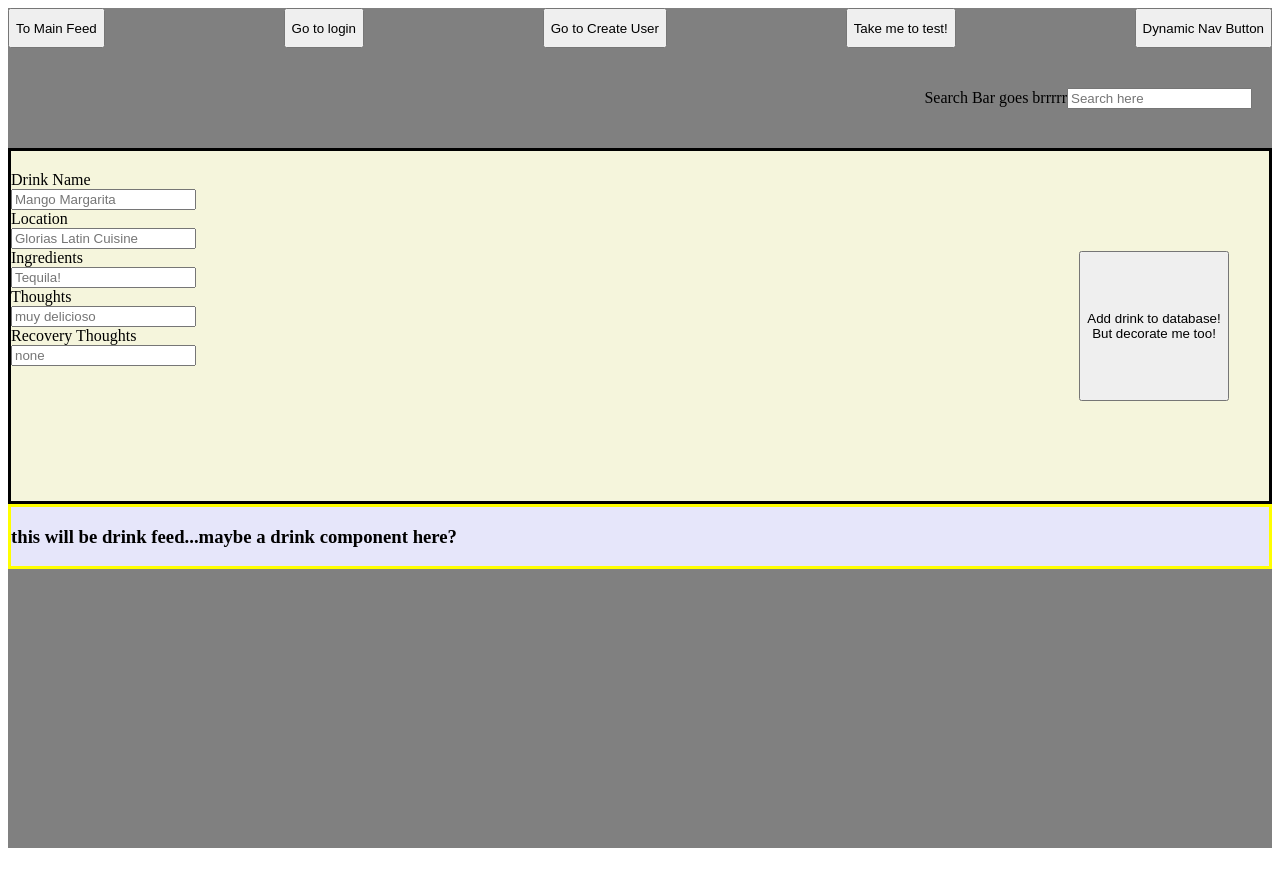
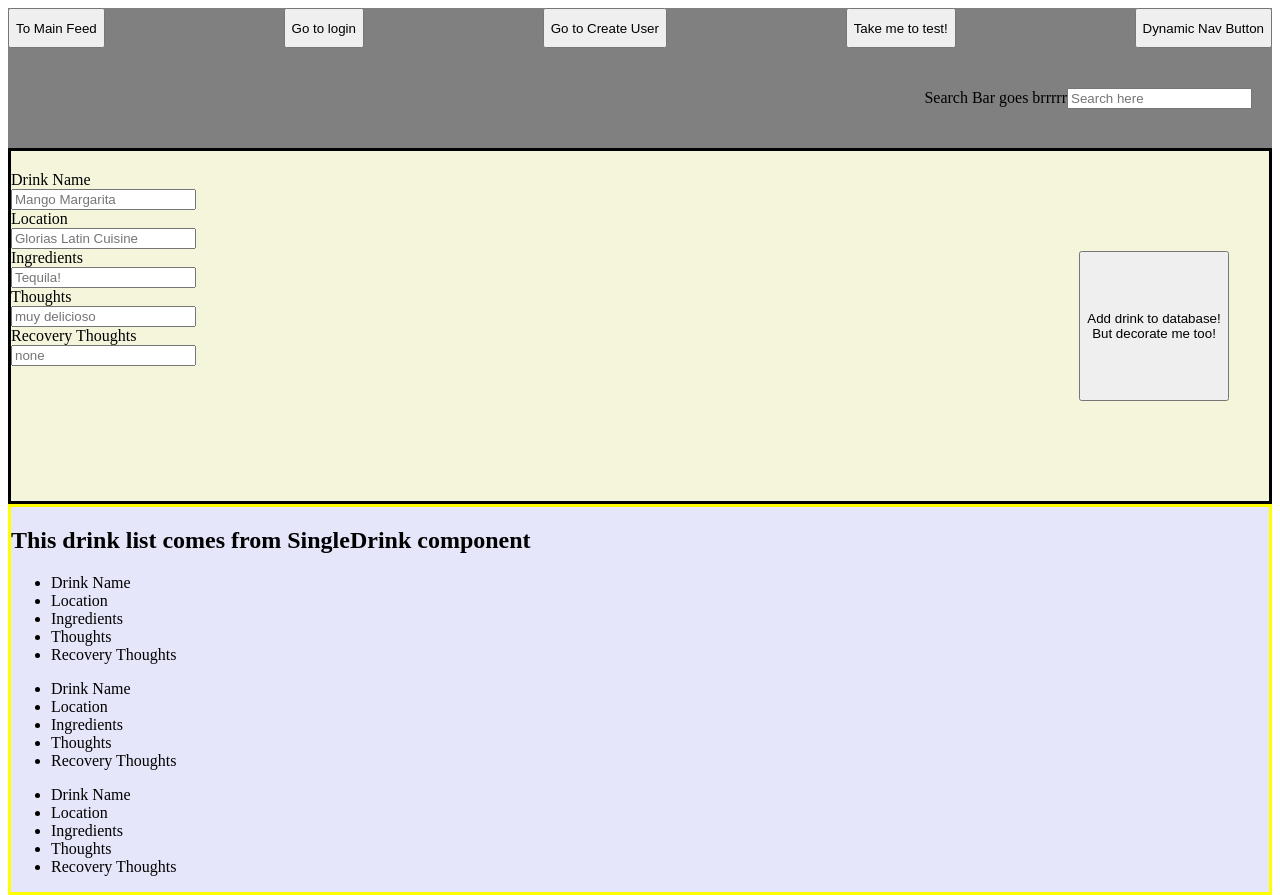
Before and after one commit to Axolotl-Group-Project/Group-Project-, a React app: page /drinkFeed in a window 1280 px wide. Before the commit the page ends 856 px from the top, so only its background shows below. Built offline with nearby package versions, Linux system fonts and the light colour scheme.

Commit message:
fetch req routes from main page

```diff
--- /dev/null
+++ b/client/components/SingleDrink.jsx
@@ -0,0 +1,20 @@
+import React from 'react'
+
+const SingleDrink = (props) => {
+    console.log('props ->', props);
+// const drinkList =
+
+  return (
+    <div>
+        <ul>
+            <li>Drink Name</li>
+            <li>Location</li>
+            <li>Ingredients</li>
+            <li>Thoughts</li>
+            <li>Recovery Thoughts</li>
+        </ul>
+    </div>
+  )
+}
+
+export default SingleDrink
--- a/client/pages/DrinkFeed.jsx
+++ b/client/pages/DrinkFeed.jsx
@@ -1,6 +1,7 @@
 import React from 'react';
+
 import { useState, useEffect } from 'react'
-
+import SingleDrink from '../components/SingleDrink.jsx';
 
 const DrinkFeed = () => {
     const [search,setSearch] = useState('');
@@ -9,6 +10,16 @@ const DrinkFeed = () => {
     const [ingredients, setIngredients] = useState('');
     const [thoughts, setThoughts] = useState('');
     const [recoveryThoughts, setRecoveryThoughts] = useState('');
+
+    const [drinkList,setDrinkList] = useState([])
+
+    useEffect(()=>{
+        fetch('http://localhost:9000/')
+    })
+
+
+
+
 
     const handleAddDrinkButton = () => {
         const drinkInfo = {
@@ -21,13 +32,30 @@ const DrinkFeed = () => {
         const requestOptions = {
             method: 'POST',
             headers: { 'Content-Type': 'application/json' },
-            body: JSON.stringify(drinkInfo)
+            body: JSON.stringify(drinkInfo) //may conflict w app.use(express.json()) in back end?
         };
 
-        // fetch info here - post drink to DB
+        fetch('http://localhost:9000/addDrink', requestOptions) //change DB URL as needed here
+            .then(response =>{
+                if (!response.ok){
+                    throw new Error (
+                        `HTTP error: res status -> ${response.status}`
+                    );
+                }
+                return response.json()
+            })
+            .then(data =>{
+                console.log('data inside fetch req -->', data);
+                setDrinkList(data);
+                console.log('drinkList inside fetch req ->', drinkList);
+            })
+            .catch( error =>{
+                console.log('error from with in fetch req of add drink');
+                console.error(error);
+            })
     }
 
-    console.log(recoveryThoughts);
+
 
     return (
         <div className='feed-page-container' >
@@ -80,13 +108,16 @@ const DrinkFeed = () => {
 
                 </form>
 
-                    <button className='add-drink-button'>
+                    <button className='add-drink-button' onClick={handleAddDrinkButton}>
                         Add drink to database! But decorate me too!
                     </button>
 
             </div>
             <div className='drink-feed'>
-                <h3>this will be drink feed...maybe a drink component here?  </h3>
+                <h2>This drink list comes from SingleDrink component</h2>
+                <SingleDrink/>
+                <SingleDrink/>
+                <SingleDrink/>
             </div>
         </div>
     )
```
